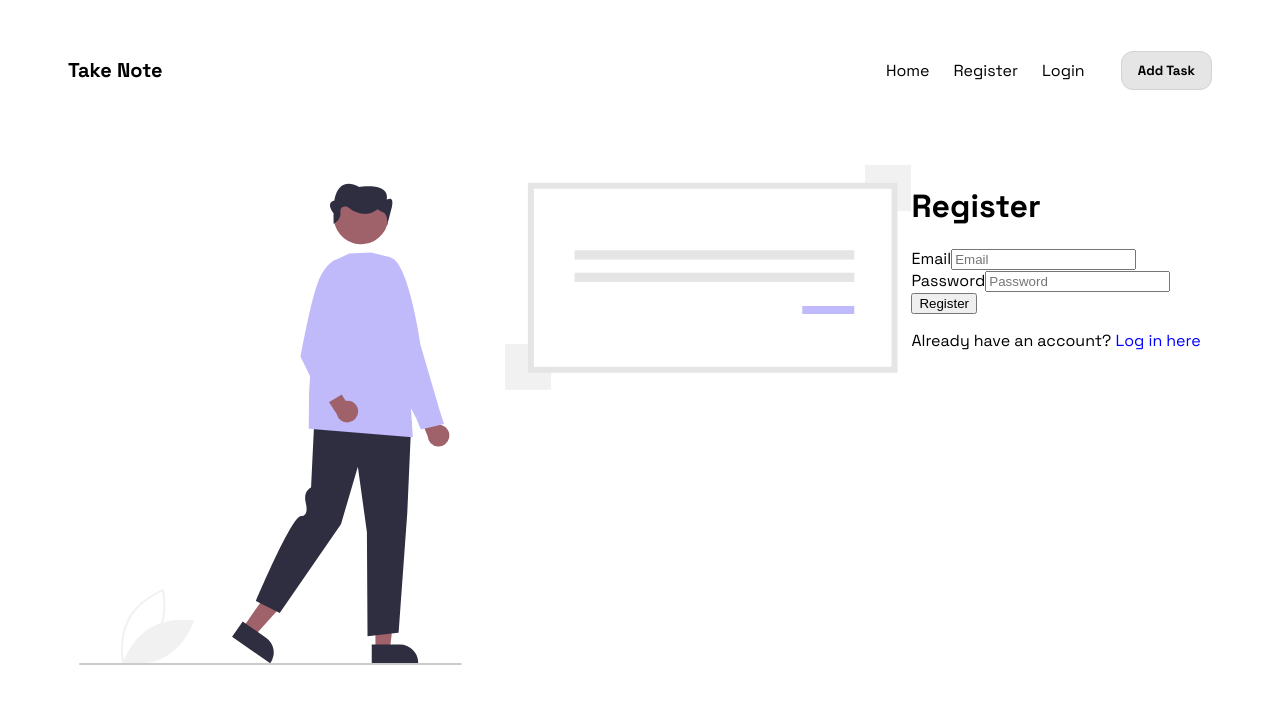
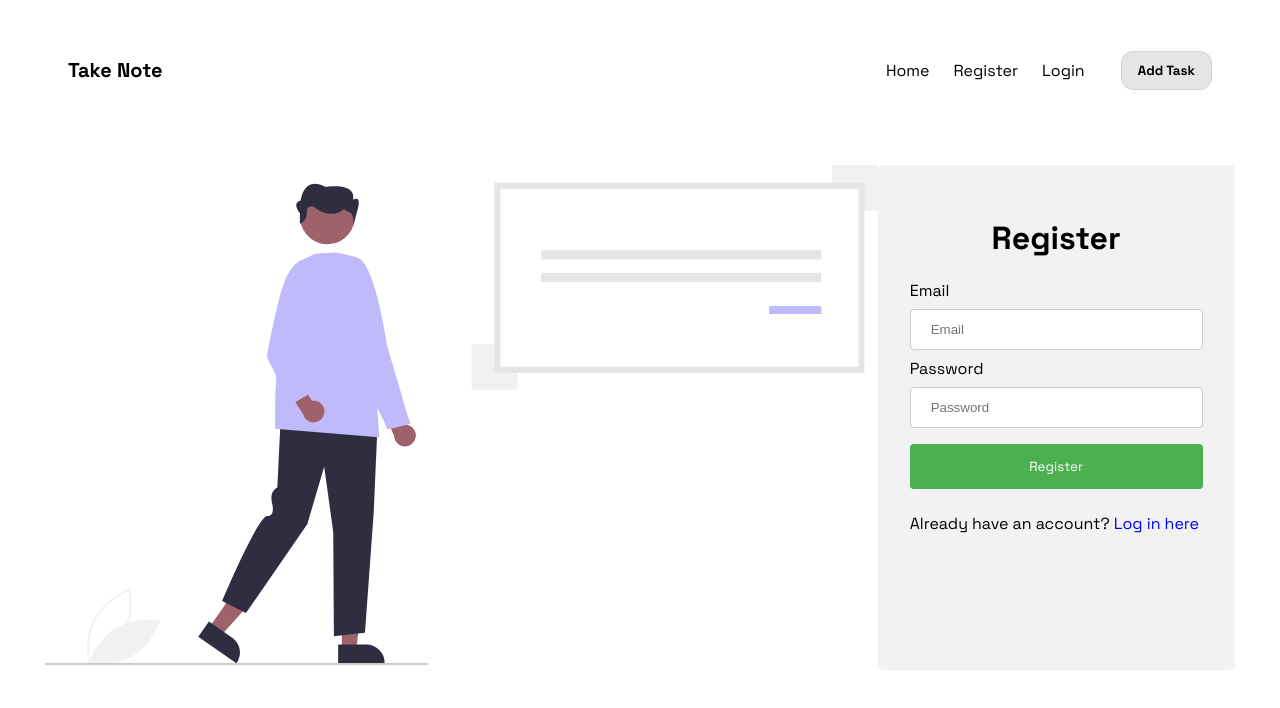
Before and after one commit to tufanbutuner/notes-app, a Next.js app: page /account in a window 1280 px wide. Shown: the top 708 px of the page. Built offline with nearby package versions, Linux system fonts and the light colour scheme; no server answers.

Commit message:
Styling to Login/Signup forms

```diff
--- a/components/Dashboard/styles.tsx
+++ b/components/Dashboard/styles.tsx
@@ -22,6 +22,9 @@ export const DashboardContainer = styled.div`
   @media (max-width: 600px) {
     display: flex;
     flex-direction: column;
+    margin: auto;
+    width: 100%;
+    align-items: center;
   }
 
   display: grid;
--- a/components/SignUpForm/SignUpForm.tsx
+++ b/components/SignUpForm/SignUpForm.tsx
@@ -5,6 +5,7 @@ import { auth } from "../../server/index";
 import { useRouter } from "next/router";
 import { useAuth } from "../../context/AuthContext";
 import Link from "next/link";
+import { FormContainer, SubmitButton } from "./styles";
 
 export default function SignUpForm() {
   const router = useRouter();
@@ -29,10 +30,10 @@ export default function SignUpForm() {
   };
 
   return (
-    <form onSubmit={handleSubmit}>
-      {error && <p className="error">{error}</p>}
-      {loading && <p className="loading">Loading...</p>}
-      <div className="form">
+    <FormContainer>
+      <form onSubmit={handleSubmit}>
+        {error && <p className="error">{error}</p>}
+        {loading && <p className="loading">Loading...</p>}
         <h1>Register</h1>
         <div className="form-body">
           <div className="email">
@@ -65,7 +66,7 @@ export default function SignUpForm() {
           </div>
         </div>
         <div className="footer">
-          <input type="submit" className="btn" value="Register" />
+          <SubmitButton type="submit" className="btn" value="Register" />
         </div>
         <div>
           <p>
@@ -75,7 +76,7 @@ export default function SignUpForm() {
             </Link>
           </p>
         </div>
-      </div>
-    </form>
+      </form>
+    </FormContainer>
   );
 }
--- a/components/SignUpForm/styles.tsx
+++ b/components/SignUpForm/styles.tsx
@@ -1 +1,41 @@
 import styled from "styled-components";
+
+export const FormCard = styled.div``;
+
+export const FormContainer = styled.div`
+  border-radius: 5px;
+  background-color: #f2f2f2;
+  padding: 32px;
+
+  input[type="email"],
+  input[type="password"] {
+    width: 100%;
+    padding: 12px 20px;
+    margin: 8px 0;
+    display: inline-block;
+    border: 1px solid #ccc;
+    border-radius: 4px;
+    box-sizing: border-box;
+  }
+
+  h1 {
+    display: flex;
+    justify-content: center;
+  }
+`;
+
+export const SubmitButton = styled.input`
+  width: 100%;
+  background-color: #4caf50;
+  color: white;
+  padding: 14px 20px;
+  margin: 8px 0;
+  border: none;
+  border-radius: 4px;
+  cursor: pointer;
+  font-family: "Space Grotesk", sans-serif;
+
+  &:hover {
+    background-color: #45a049;
+  }
+`;
```
Also changed, not shown: components/LoginForm/LoginForm.tsx (+18 -7 lines), components/LoginForm/styles.tsx (+40 -0 lines).
